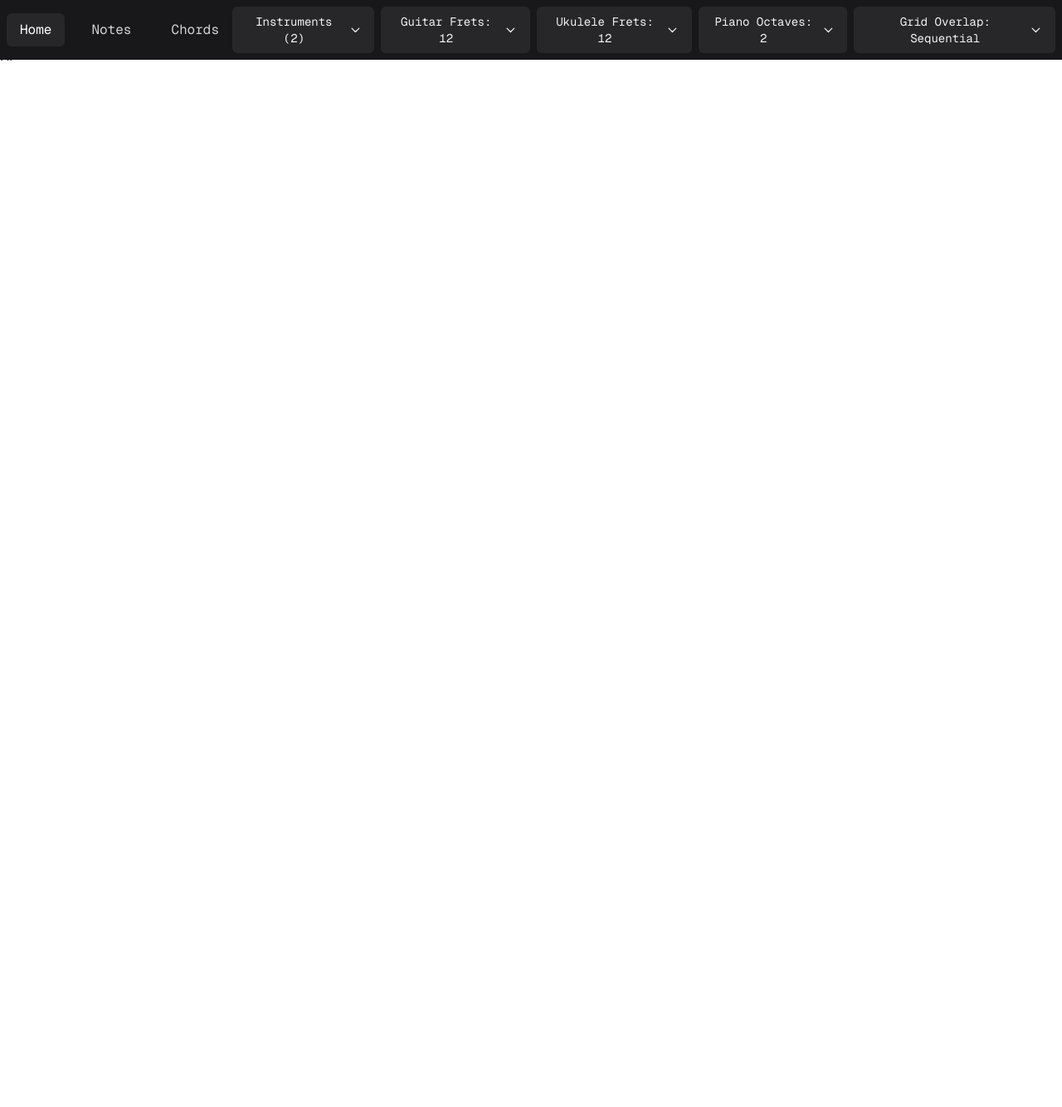
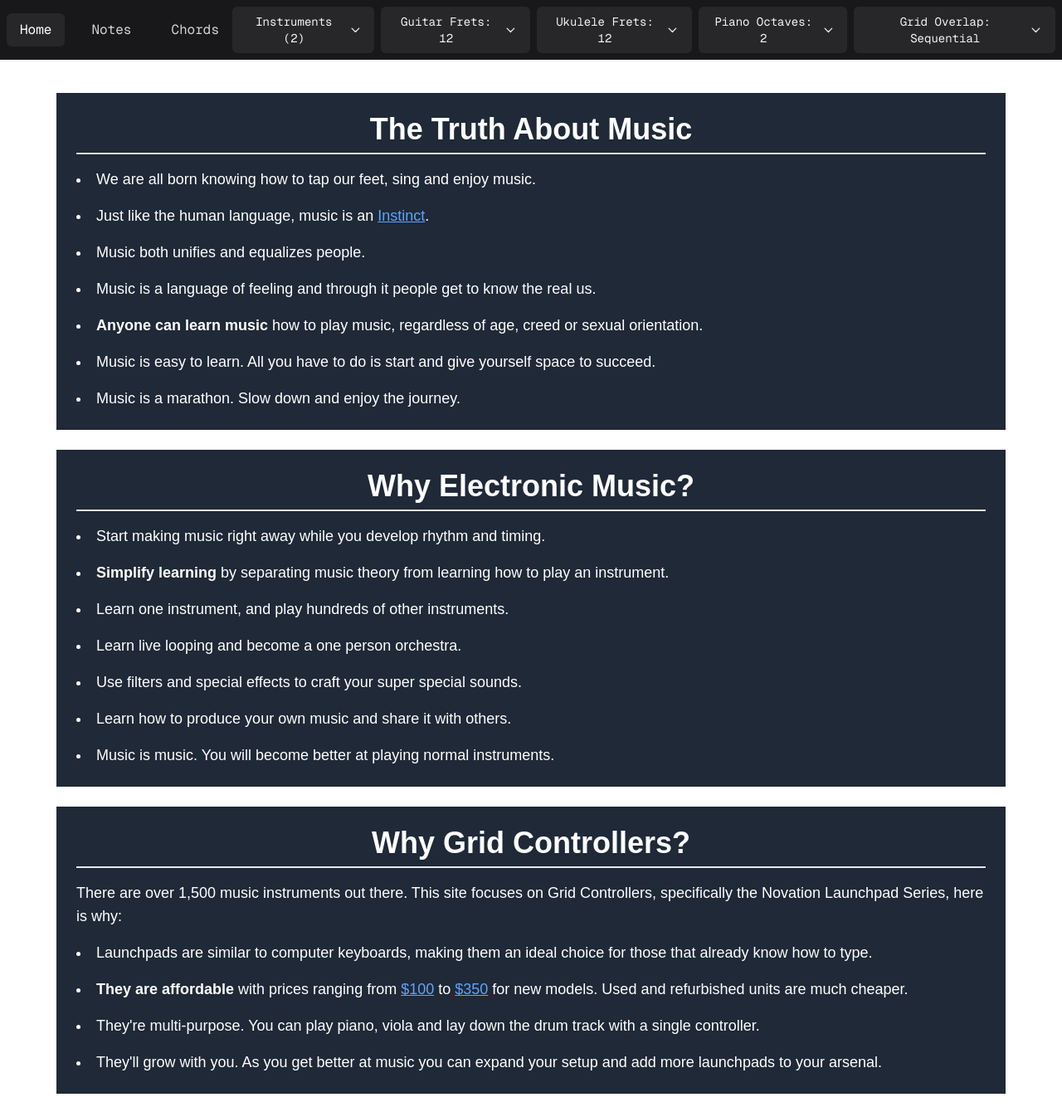
Before and after one commit to leouofa/gridbeat, a Next.js app: page / in a window 1280 px wide. Shown: the whole page at 83% size. Before the commit the page ends 800 px from the top, so only its background shows below. Built offline with nearby package versions, Linux system fonts and the light colour scheme.

Commit message:
first homepage draft

```diff
--- a/app/page.tsx
+++ b/app/page.tsx
@@ -1,7 +1,131 @@
 export default function Home() {
   return (
-    <div>
-        <h1>Hi</h1>
+    <div className="screen welcome mt-10">
+      <div className="container mx-auto p-4">
+        <div className="grid">
+          <div className="row flex justify-center">
+            <div className="column w-full lg:w-11/12">
+              <div className="segment bg-gray-800 text-white p-6 mb-6">
+                <h1 className="text-4xl font-bold text-center border-b-2 pb-2 mb-4">
+                  The Truth About Music
+                </h1>
+                <ul className="list-disc list-inside text-lg space-y-4">
+                  <li>
+                    We are all born knowing how to tap our feet, sing and enjoy
+                    music.
+                  </li>
+                  <li>
+                    Just like the human language, music is an{" "}
+                    <a
+                      href="https://www.amazon.com/Language-Instinct-How-Mind-Creates/dp/1491514981"
+                      target="_blank"
+                      rel="noopener noreferrer"
+                      className="text-blue-400 underline"
+                    >
+                      Instinct
+                    </a>
+                    .
+                  </li>
+                  <li>Music both unifies and equalizes people.</li>
+                  <li>
+                    Music is a language of feeling and through it people get to
+                    know the real us.
+                  </li>
+                  <li>
+                    <strong>Anyone can learn music</strong> how to play music,
+                    regardless of age, creed or sexual orientation.
+                  </li>
+                  <li>
+                    Music is easy to learn. All you have to do is start and give
+                    yourself space to succeed.
+                  </li>
+                  <li>Music is a marathon. Slow down and enjoy the journey.</li>
+                </ul>
+              </div>
+
+              <div className="segment bg-gray-800 text-white p-6 mb-6">
+                <h1 className="text-4xl font-bold text-center border-b-2 pb-2 mb-4">
+                  Why Electronic Music?
+                </h1>
+                <ul className="list-disc list-inside text-lg space-y-4">
+                  <li>
+                    Start making music right away while you develop rhythm and
+                    timing.
+                  </li>
+                  <li>
+                    <strong>Simplify learning</strong> by separating music
+                    theory from learning how to play an instrument.
+                  </li>
+                  <li>
+                    Learn one instrument, and play hundreds of other
+                    instruments.
+                  </li>
+                  <li>Learn live looping and become a one person orchestra.</li>
+                  <li>
+                    Use filters and special effects to craft your super special
+                    sounds.
+                  </li>
+                  <li>
+                    Learn how to produce your own music and share it with
+                    others.
+                  </li>
+                  <li>
+                    Music is music. You will become better at playing normal
+                    instruments.
+                  </li>
+                </ul>
+              </div>
+
+              <div className="segment bg-gray-800 text-white p-6">
+                <h1 className="text-4xl font-bold text-center border-b-2 pb-2 mb-4">
+                  Why Grid Controllers?
+                </h1>
+                <p className="text-lg mb-4">
+                  There are over 1,500 music instruments out there. This site
+                  focuses on Grid Controllers, specifically the Novation
+                  Launchpad Series, here is why:
+                </p>
+                <ul className="list-disc list-inside text-lg space-y-4">
+                  <li>
+                    Launchpads are similar to computer keyboards, making them an
+                    ideal choice for those that already know how to type.
+                  </li>
+                  <li>
+                    <strong>They are affordable</strong> with prices ranging
+                    from{" "}
+                    <a
+                      href="https://novationmusic.com/en/launch/launchpad-mini"
+                      target="_blank"
+                      rel="noopener noreferrer"
+                      className="text-blue-400 underline"
+                    >
+                      $100
+                    </a>{" "}
+                    to{" "}
+                    <a
+                      href="https://novationmusic.com/en/launch/launchpad-pro"
+                      target="_blank"
+                      rel="noopener noreferrer"
+                      className="text-blue-400 underline"
+                    >
+                      $350
+                    </a>{" "}
+                    for new models. Used and refurbished units are much cheaper.
+                  </li>
+                  <li>
+                    They're multi-purpose. You can play piano, viola and lay
+                    down the drum track with a single controller.
+                  </li>
+                  <li>
+                    They'll grow with you. As you get better at music you can
+                    expand your setup and add more launchpads to your arsenal.
+                  </li>
+                </ul>
+              </div>
+            </div>
+          </div>
+        </div>
+      </div>
     </div>
   );
 }
```
